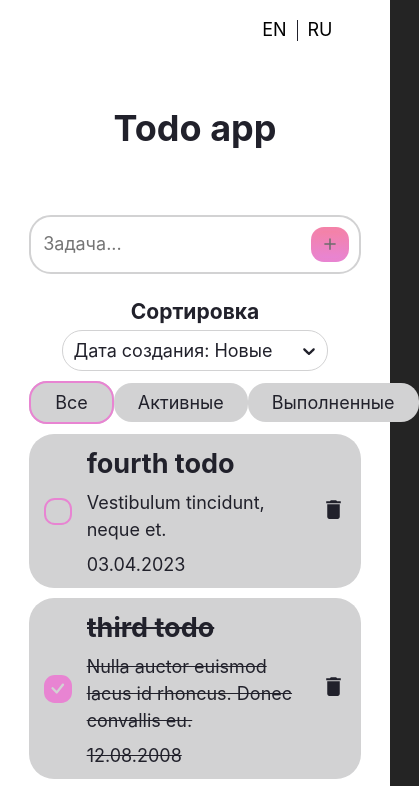
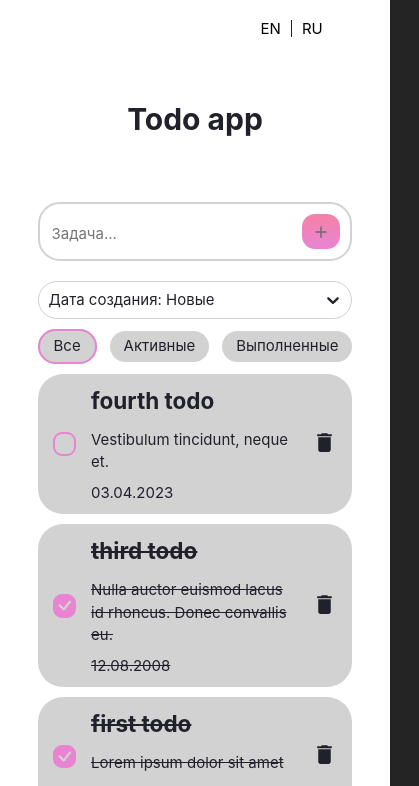
Before and after one commit to teplostanski/test-agbis-todo-react-mobx-ts-vite, a React (Vite) app: page / in a window 390 px wide. Shown: the top 786 px of the page, 419 px wide, since content can reach past the window. Built offline with nearby package versions, Linux system fonts and the light colour scheme; what @mobx-devtools/tools would draw is missing.

Commit message:
fix: responsive

```diff
--- a/src/components/App/App.module.scss
+++ b/src/components/App/App.module.scss
@@ -11,7 +11,7 @@ p {
 body,
 .app {
   font-family: -apple-system, BlinkMacSystemFont, 'Segoe UI', Roboto, Oxygen, Ubuntu, Cantarell, 'Open Sans', 'Helvetica Neue', sans-serif;
-  width: 100%;
+  //width: 100%;
   min-height: 100vh;
   height: fit-content;
   background: var(--bg-primary);
@@ -27,6 +27,14 @@ body,
   }
 }
 
+.wrapper {
+  //width: 65vw;
+  width: 740px;
+  display: flex;
+  flex-direction: column;
+  align-items: center;
+}
+
 .title {
   margin: 0;
   text-align: center;
@@ -34,8 +42,8 @@ body,
 
 .container {
   margin: 60px 30px;
-  min-width: 240px;
-  max-width: 600px;
+  //min-width: 240px;
+  //max-width: 600px;
 }
 
 .translateButtons {
@@ -44,3 +52,27 @@ body,
   justify-content: flex-end;
   margin: 20px 95px 0 0;
 }
+
+//@media screen and (max-width: 1080px) {
+//  .wrapper {
+//    width: 740px;
+//  }
+// }
+
+@media screen and (max-width: 860px) {
+  .wrapper {
+    width: 85vw;
+  }
+}
+
+@media screen and (max-width: 580px) {
+  .wrapper {
+    width: 95vw;
+  }
+}
+
+@media screen and (max-width: 480px) {
+  .app {
+    font-size: 15px;
+  }
+}
--- a/src/components/App/App.tsx
+++ b/src/components/App/App.tsx
@@ -18,6 +18,7 @@ const App = observer(() => {
 
   return (
     <main className={styles.app}>
+      <section className={styles.wrapper}>
         <div className={styles.translateButtons}>
           <TranslateButton changeLanguage={changeLanguage} />
         </div>
@@ -29,6 +30,7 @@ const App = observer(() => {
         <FilterTabs />
         <TodosList />
         <EditPopup />
+      </section>
     </main>
   )
 })
--- a/src/components/Item/Item.module.scss
+++ b/src/components/Item/Item.module.scss
@@ -7,10 +7,10 @@
   border-radius: 25px;
   padding: 10px 15px;
   display: flex;
-  max-width: 600px;
+  //max-width: 600px;
   overflow-wrap: anywhere;
   gap: 15px;
-  margin-top: 10px;
+  margin: 10px auto 0;
 }
 
 .content {
--- a/src/ui/Checkbox/Checkbox.module.scss
+++ b/src/ui/Checkbox/Checkbox.module.scss
@@ -60,3 +60,10 @@
     background-color: #e9ecef;
   }
 }
+
+@media screen and (max-width: 480px) {
+  .checkIcon {
+    top: -1px;
+    left: -1px;
+  }
+}
--- a/src/ui/SortSelectionMenu/SortSelectionMenu.module.scss
+++ b/src/ui/SortSelectionMenu/SortSelectionMenu.module.scss
@@ -61,6 +61,16 @@
   }
 
   .select {
-    width: 80%;
+    width: 100%;
+    [class$='-control'] {
+      font-size: 15px;
+    }
+    [class$='-option'] {
+      font-size: 15px;
+    }
+  }
+
+  .title {
+    display: none;
   }
 }
--- a/src/ui/Tabs/Tabs.module.scss
+++ b/src/ui/Tabs/Tabs.module.scss
@@ -26,3 +26,20 @@
     border-radius: 18px;
   }
 }
+
+@media screen and (max-width: 480px) {
+  .label {
+    padding: 4px 14px;
+    font-size: 15px;
+  }
+
+  .tabs {
+    justify-content: space-between;
+  }
+}
+
+@media screen and (max-width: 348px) {
+  .label {
+    padding: 2px 10px;
+  }
+}
```
Lines whose indentation alone changed are shown as unchanged.
